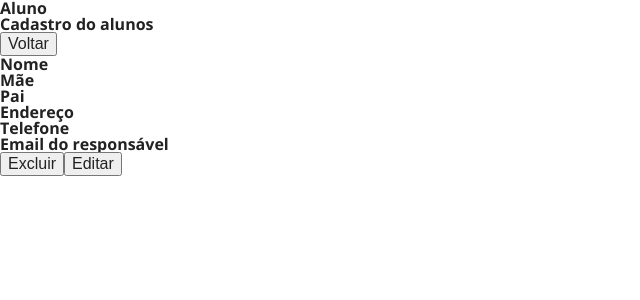
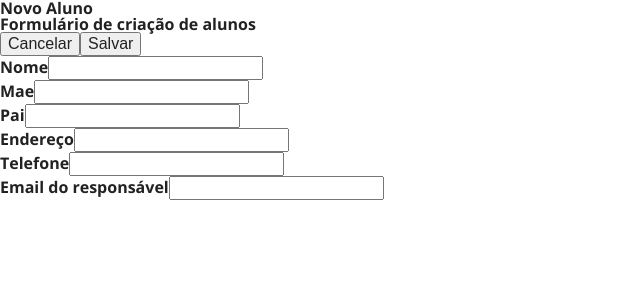
Before and after one commit to pedroperalva/React-Escola-API, a React (Create React App) app: page /sistema-edit/1 in a window 1280 px wide. Shown: the top 300 px of the page, without its empty margins (0-640 px from the left). Built offline with nearby package versions, Linux system fonts and the light colour scheme; no server answers; the HTML template or start-up script is replaced by a standard one; a web font is replaced by a local one.

Commit message:
O verbo PUT e DELETE estão funcionando, mas ainda falta consertar o verbo POST

```diff
--- a/src/App.js
+++ b/src/App.js
@@ -26,7 +26,7 @@ class App extends Component {
             <Route exact path="/sistema-list" component={AlunoListPage} />
             <Route path="/sistema-detail/:emailresp" component={AlunoDetailPage} />
             <Route exact path="/sistema-add" component={AlunoEditPage} />
-            <Route path="/sistema-edit/:emailresp" component={AlunoDetailPage} />
+            <Route path="/sistema-edit/:emailresp" component={AlunoEditPage} />
           </Switch>
         </Router>
       </div>
--- a/src/pages/AlunoDetailPage.jsx
+++ b/src/pages/AlunoDetailPage.jsx
@@ -5,7 +5,7 @@ class AlunoDetailPage extends Component {
   constructor(props) {
     super(props)
     this.state = {
-      alunos: null
+      alunos: {}
     }
   }
 
@@ -24,12 +24,12 @@ class AlunoDetailPage extends Component {
     }
   }
 
-  async deleteAluno(email) {
+  async deleteAluno(email, data) {
 
     if (!window.confirm("Deseja realmente excluir este aluno?")) return;
 
     try {
-            await AlunosService.deleteAluno(email)
+        await AlunosService.deleteAluno(email, data)
         alert("Aluno excluído com sucesso")
         this.props.history.replace('/sistema-list')
     } catch (error) {
@@ -46,7 +46,7 @@ class AlunoDetailPage extends Component {
         <section>
           <div>
             <h2>Aluno</h2>
-            <p>Cadastro do alunos</p>
+            <p>Detalhes do aluno</p>
           </div>
           <div>
             <button onClick={() => this.props.history.goBack()}>
--- a/src/pages/AlunoEditPage.jsx
+++ b/src/pages/AlunoEditPage.jsx
@@ -5,27 +5,33 @@ class AlunoEditPage extends Component {
   constructor(props){
     super(props)
     this.state = {
-      matricula: null,
+      id: null,
+      aluno:{
         nome: '',
         mae: '',
         pai: '',
-      endereco: '',
+        endereco: '' ,
         telefone: '',
-      emailresp: '',
+        emailresp: ''
+      }
     }
   }
   componentDidMount() {
     if(this.props?.match?.params?.emailresp){
       let email = this.props.match.params.emailresp
+      console.log('ok')
       this.loadAluno(email)
     }
   }
 
-  async loadAluno(email) {
+  loadAluno = async  (email) => {
     try {
       let res = await AlunosService.listAluno(email)
-      let post = res.data.resultado[0]
-      this.setState(post)
+      let aluno = res.data.resultado[0]
+      this.setState({
+        id: 1,
+        aluno
+      })
     }
     catch(error) {
       console.log(error)
@@ -34,16 +40,17 @@ class AlunoEditPage extends Component {
 
   }
 
-  async sendPost(){
+   sendPost = async () =>{
     let data = {
-        nome : this.state.nome,
-        mae : this.state.mae,
-        pai : this.state.pai,
-        endereco : this.state.endereco,
-        telefone : this.state.telefone,
-        emailresp : this.state.emailresp,
+      nome: this.state.aluno.nome,
+      mae: this.state.aluno.mae,
+      pai: this.state.aluno.pai,
+      endereco: this.state.aluno.endereco ,
+      telefone: this.state.aluno.telefone,
+      emailresp: this.state.aluno.emailresp
     }
     if(!data.nome || data.nome === ''){
+      console.log(data.nome)
             alert("Nome é obrigatório!")
             return;
     }
@@ -70,8 +77,8 @@ class AlunoEditPage extends Component {
     }
 
     try {
-      if(this.state.emailresp){
-          await AlunosService.editAluno(data, this.state.emailresp)
+      if(this.state.id){
+          await AlunosService.editAluno(data.emailresp, data)
           alert("Aluno editado com sucesso!")
         }
         else{
@@ -87,11 +94,69 @@ class AlunoEditPage extends Component {
 
 
   render() {
-     let nome = this.state.emailresp ? 'Editar Aluno' : 'Novo Aluno'
-     let desc = this.state.emailresp ? 'Editar informações de um aluno' : 'Formulário de criação de alunos'
+     let title = this.state.id ? 'Editar Aluno' : 'Novo Aluno'
+     let desc = this.state.id ? 'Editar informações de um aluno' : 'Formulário de criação de alunos'
     return (
       <div>
 
+        <div>
+          <div>
+              <h2>{title}</h2>
+              <p>{desc}</p>
+          </div>
+          <div>
+              <button onClick={() => this.props.history.replace('/sistema-list')}>
+                  Cancelar
+              </button>
+              <button onClick={() => this.sendPost()}>
+                  Salvar
+              </button>
+          </div>
+        </div>
+        <form onSubmit={e => e.preventDefault()}>
+          <div className="form-group">
+              <label htmlFor="title">Nome</label>
+              <input
+                  type="text"
+                  value={this.state.aluno.nome}
+                  onChange={e => this.setState({ aluno:{nome: e.target.value} })} />
+          </div>
+          <div>
+              <label>Mae</label>
+              <input
+                  type="text"
+                  value={this.state.aluno.mae}
+                  onChange={e => this.setState({ aluno:{mae: e.target.value} })} />
+          </div>
+          <div>
+              <label>Pai</label>
+              <input
+                  type="text"
+                  value={this.state.aluno.pai}
+                  onChange={e => this.setState({ aluno:{pai: e.target.value} })} />
+          </div>
+          <div>
+              <label>Endereço</label>
+              <input
+                  type="text"
+                  value={this.state.aluno.endereco}
+                  onChange={e => this.setState({aluno: {endereco: e.target.value} })} />
+          </div>
+          <div>
+              <label>Telefone</label>
+              <input
+                  type="text"
+                  value={this.state.aluno.telefone}
+                  onChange={e => this.setState({aluno: {telefone: e.target.value} })} />
+          </div>
+          <div>
+              <label>Email do responsável</label>
+              <input
+                  type="text"
+                  value={this.state.aluno.emailresp}
+                  onChange={e => this.setState({ aluno:{emailresp: e.target.value} })} />
+          </div>
+        </form>
       </div>
     )
   }
--- a/src/service/AlunosService.jsx
+++ b/src/service/AlunosService.jsx
@@ -18,7 +18,7 @@ const AlunosService = {
     return axios.post(endpoin, data)
   },
 
-  async editAluno (data, alunoEmail) {
+  async editAluno (alunoEmail, data) {
     const endpoin = `${url}/${alunoEmail}`
     return axios.put(endpoin, data)
   },
```
Lines whose indentation alone changed are shown as unchanged.
